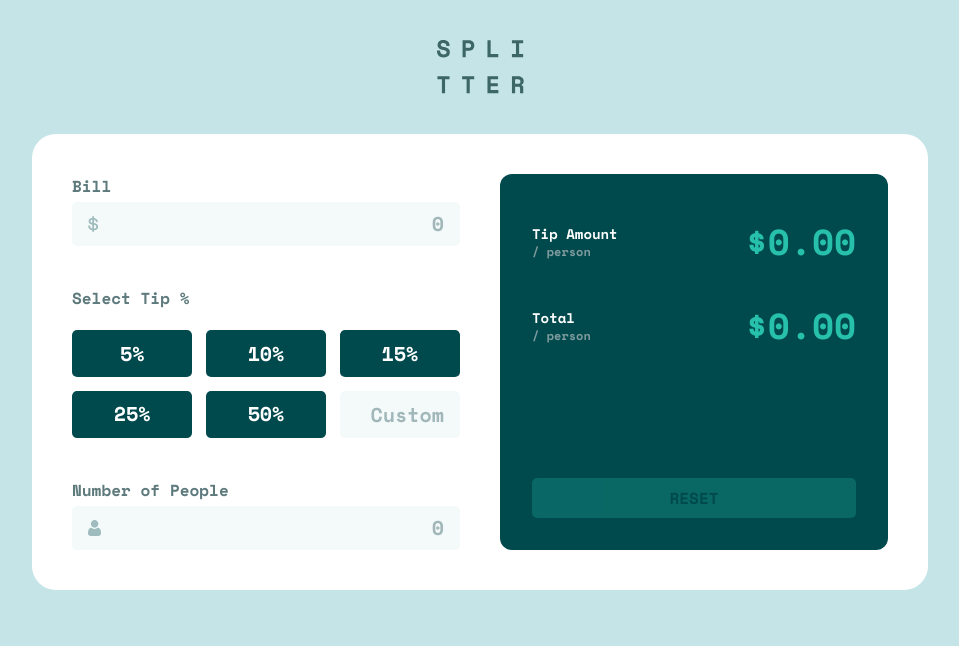
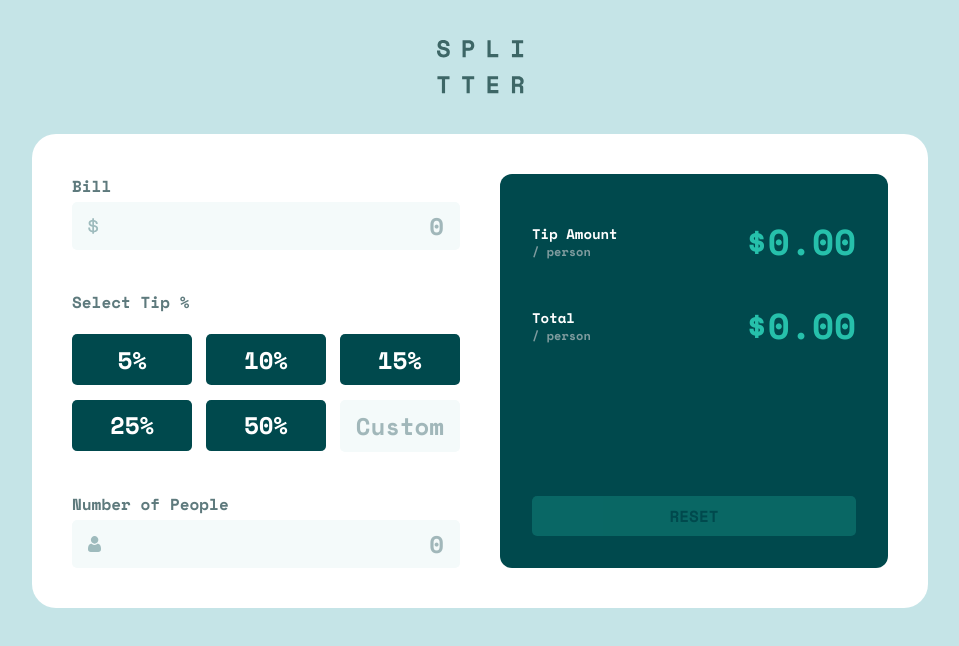
Before and after one commit to ArthurWiliams/tip-calculator-app, a Vue app: page / in a window 1280 px wide. Shown: the top 646 px of the page, without its empty margins (160-1119 px from the left). Built offline with nearby package versions, Linux system fonts and the light colour scheme.

Commit message:
Increase font size of controls

```diff
--- a/src/components/Input.vue
+++ b/src/components/Input.vue
@@ -76,7 +76,7 @@ function emit(event: Event) {
         :src="icon"
       />
       <input
-        class="px-4 py-2 placeholder:text-cyan-400 placeholder:opacity-70 rounded-md w-full block text-xl focus:outline outline-2 outline-cyan-500 text-right text-cyan-900 bg-cyan-100"
+        class="px-4 py-2 placeholder:text-cyan-400 placeholder:opacity-70 rounded-md w-full block text-2xl focus:outline outline-2 outline-cyan-500 text-right text-cyan-900 bg-cyan-100"
         type="text"
         autocomplete="off"
         :class="{
--- a/src/components/Option.vue
+++ b/src/components/Option.vue
@@ -28,7 +28,7 @@ function emit(event: Event) {
 
 <template>
   <label
-    class="px-2 py-[0.6rem] bg w-full block select-none text-center rounded-md cursor-pointer text-xl active:bg-cyan-300 hover:bg-cyan-300 active:text-cyan-900 hover:text-cyan-900"
+    class="px-2 py-[0.6rem] bg w-full block select-none text-center rounded-md cursor-pointer text-2xl active:bg-cyan-300 hover:bg-cyan-300 active:text-cyan-900 hover:text-cyan-900"
     :class="SELECTED_STATE"
   >
     <span>{{ label }}</span>
```
